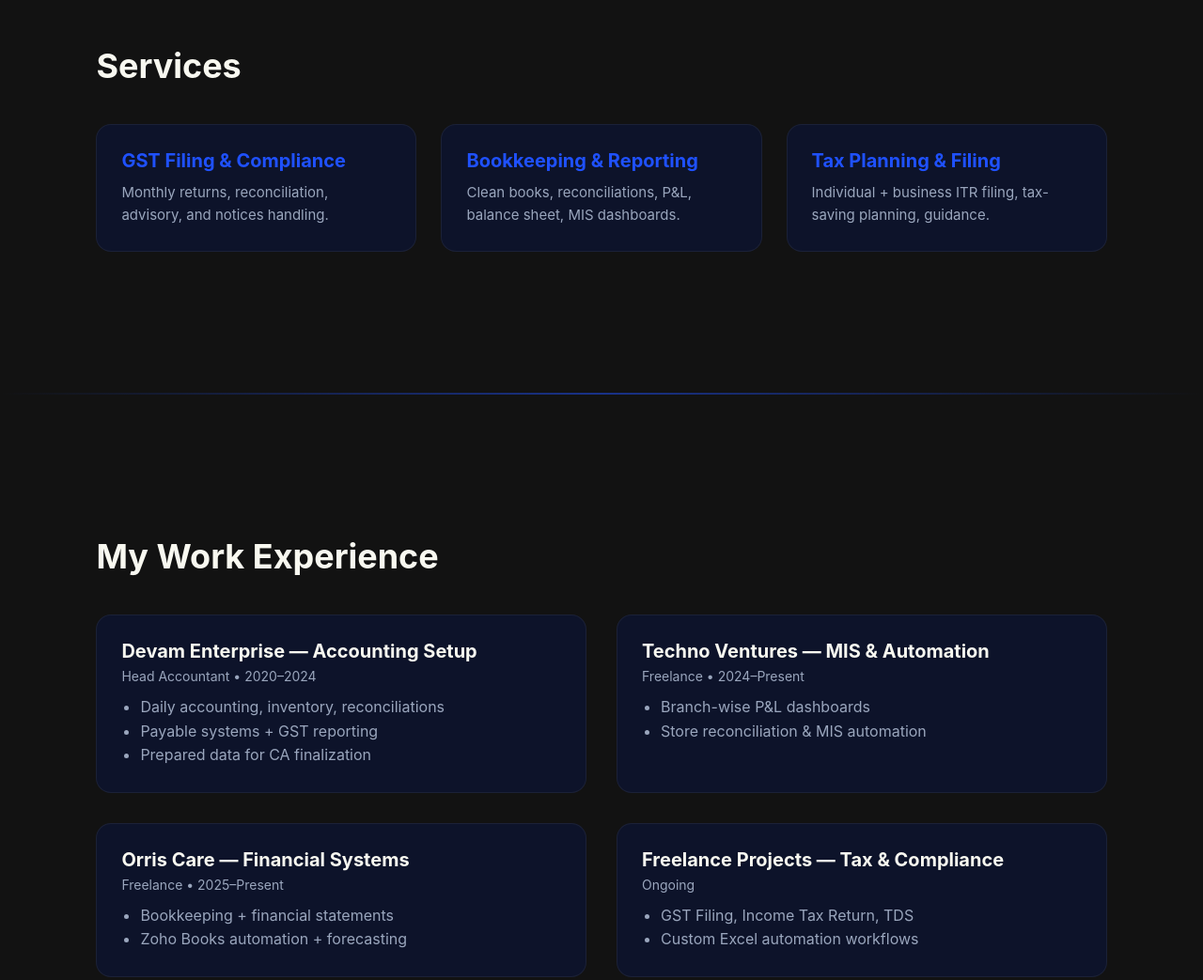
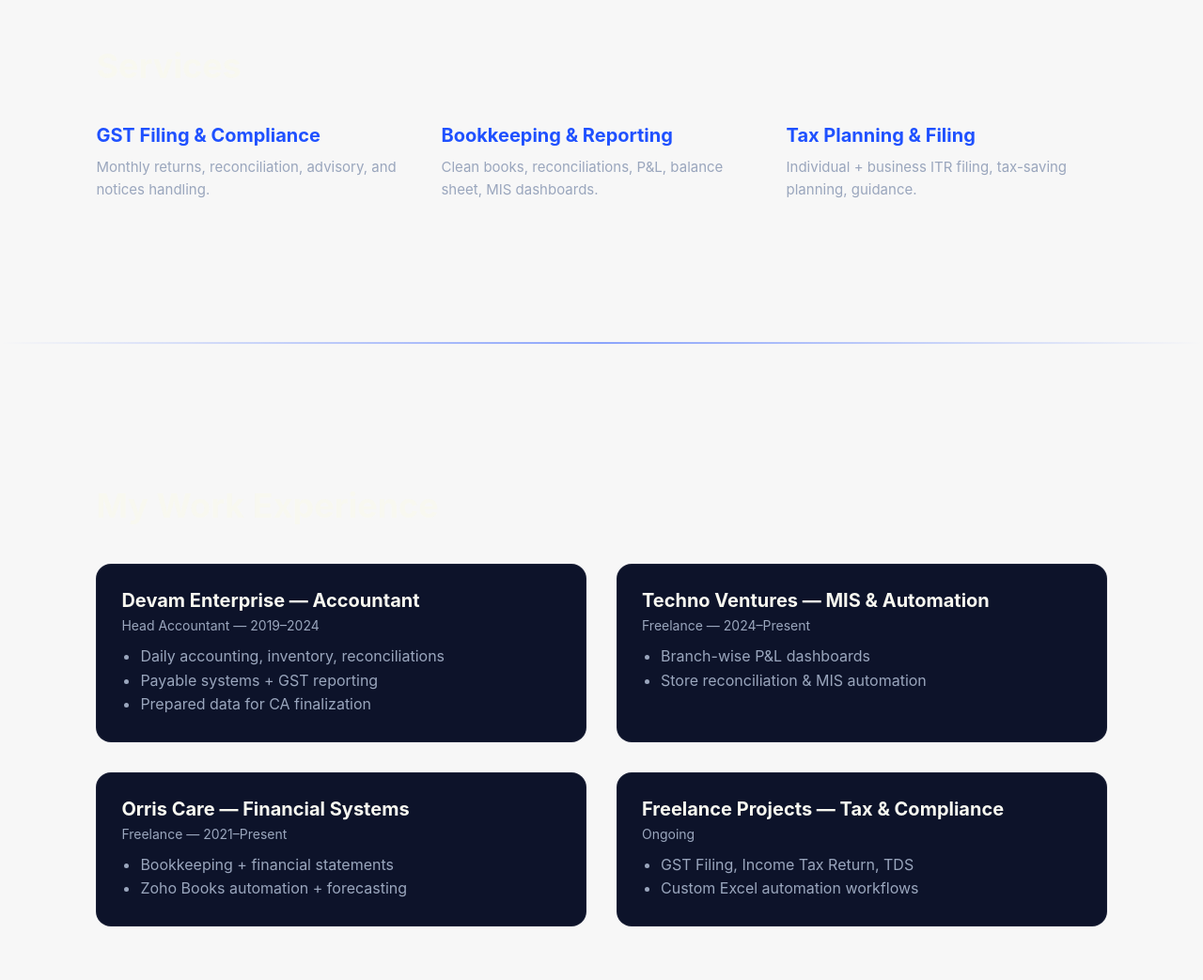
Before and after one commit to trivedisunny00/Profile, a plain HTML site: page index.html in a window 1280 px wide. Shown: the part 900-1943 px from the top of the page at 94% size. Drawn offline with Linux system fonts and the light colour scheme.

Commit message:
Update index.html with new content on 2025-11-29 13:28:37

```diff
--- a/index.html
+++ b/index.html
@@ -6,7 +6,7 @@
   <title>Sunny Trivedi — Portfolio</title>
   <style>
     :root{
-      --bg:#121212;
+      --bg:#f7f7f7;
       --Brightorange:#F8A747;
       --accent:#1F51FF;
       --text:#F8F8F0;
@@ -14,13 +14,13 @@
       --divider:linear-gradient(90deg,transparent,#1F51FF,transparent);
     }
     *{margin:0;padding:0;box-sizing:border-box;font-family:Inter,system-ui}
-    body{background:var(--bg);color:var(--text);}
+    body{background:var(--bg);color:var(--text)}
 
     /* Smooth animations */
     .fade-up{opacity:0;transform:translateY(30px);transition:all .9s ease;}
     .fade-up.visible{opacity:1;transform:translateY(0)}
 
-    /* FIXED HEADER */
+    /*FIXED HEADER */
     header{
       position:fixed;top:0;left:0;width:100%;z-index:10;
       padding:18px 8%;background:rgba(7,11,26,0.6);
@@ -42,19 +42,19 @@
       width:150px;height:150px;border-radius:50%;background:var(--accent);
       display:flex;align-items:center;justify-content:center;
       font-size:56px;font-weight:700;margin-bottom:32px;
-      box-shadow:0 10px 45px rgba(31,81,255,0.45);
+      box-shadow: 0 10px 45px rgba(31,81,255,0.45);
     }
-    .hero h1{font-size:56px;font-weight:800;line-height:1.1;margin-bottom:18px;}
-    .hero p{font-size:18px;color:var(--muted);max-width:540px;line-height:1.6;}
+    .hero h1{font-size:56px;font-weight:700;margin-bottom:18px}
+    .hero p{font-size:18px;color:var(--muted);max-width:540px;line-height:1.6}
 
     /* SECTION */
     .section{padding:90px 8%;}
-    .divider{height:2px;background:var(--divider);margin:60px 0;opacity:.5;}
-    .title{font-size:36px;font-weight:700;margin-bottom:40px;}
+    .divider{height:2px;background:var(--divider);margin:60px 0;opacity:.5}
+    .title{font-size:36px;font-weight:700;margin-bottom:40px}
 
     /* SERVICES */
     .services-grid{display:grid;gap:26px;grid-template-columns:repeat(3,1fr);}
-    .service{
+    .services{
       background:#0D132A;padding:26px;border-radius:16px;
       border:1px solid rgba(255,255,255,0.06);
       transition:0.3s;
@@ -69,9 +69,9 @@
       background:#0D132A;padding:26px;border-radius:16px;
       border:1px solid rgba(255,255,255,0.06);
     }
-    .work h3{font-size:20px;margin-bottom:6px;}
-    .work .meta{color:var(--muted);font-size:14px;margin-bottom:12px;}
-    .work ul{color:var(--muted);padding-left:20px;line-height:1.6;}
+    .work h3{font-size:20px;margin-bottom:6px}
+    .work .meta{color:var(--muted);font-size:14px;margin-bottom:12px}
+    .work ul{color:var(--muted);padding-left:20px;line-height:1.6}
 
     /* CONTACT */
     .contact-box{
@@ -79,13 +79,13 @@
       border:1px solid rgba(255,255,255,0.08);
       max-width:420px;
     }
-    .contact-box p{margin:6px 0;color:var(--muted);}
+    .contact-box p{color:var(--muted)}
 
-    /* FOOTER */
-    footer{text-align:center;color:var(--muted);padding:40px 0;}
+    /*FOOTER */
+    footer{text-align:center;color:var(--muted);padding:40px 0}
 
     @media(max-width:960px){.services-grid{grid-template-columns:1fr 1fr}.work-grid{grid-template-columns:1fr}}
-    @media(max-width:700px){.services-grid{grid-template-columns:1fr}}
+    @media(max-width:700px){.services-grid{grid-template-columns:1fr}.work-grid{grid-template-columns:1fr}}
   </style>
   <script>
     document.addEventListener('mousemove', e => {
@@ -139,8 +139,8 @@
   <div class="work-grid">
 
     <div class="work">
-      <h3>Devam Enterprise — Accounting Setup</h3>
-      <div class="meta">Head Accountant • 2020–2024</div>
+      <h3>Devam Enterprise — Accountant</h3>
+      <div class="meta">Head Accountant — 2019–2024</div>
       <ul>
         <li>Daily accounting, inventory, reconciliations</li>
         <li>Payable systems + GST reporting</li>
@@ -150,7 +150,7 @@
 
     <div class="work">
       <h3>Techno Ventures — MIS & Automation</h3>
-      <div class="meta">Freelance • 2024–Present</div>
+      <div class="meta">Freelance — 2024–Present</div>
       <ul>
         <li>Branch-wise P&L dashboards</li>
         <li>Store reconciliation & MIS automation</li>
@@ -159,7 +159,7 @@
 
     <div class="work">
       <h3>Orris Care — Financial Systems</h3>
-      <div class="meta">Freelance • 2025–Present</div>
+      <div class="meta">Freelance — 2021–Present</div>
       <ul>
         <li>Bookkeeping + financial statements</li>
         <li>Zoho Books automation + forecasting</li>
@@ -189,10 +189,10 @@
   </div>
 </section>
 
-<footer>© 2025 Sunny Trivedi — Portfolio</footer>
+<footer>• 2025 Sunny Trivedi • Portfolio</footer>
 
 <script>
-  const observer=new IntersectionObserver(entries=>{
+  const observer = new IntersectionObserver(entries => {
     entries.forEach(e=>{if(e.isIntersecting)e.target.classList.add('visible')})
   },{threshold:0.2});
 
```
